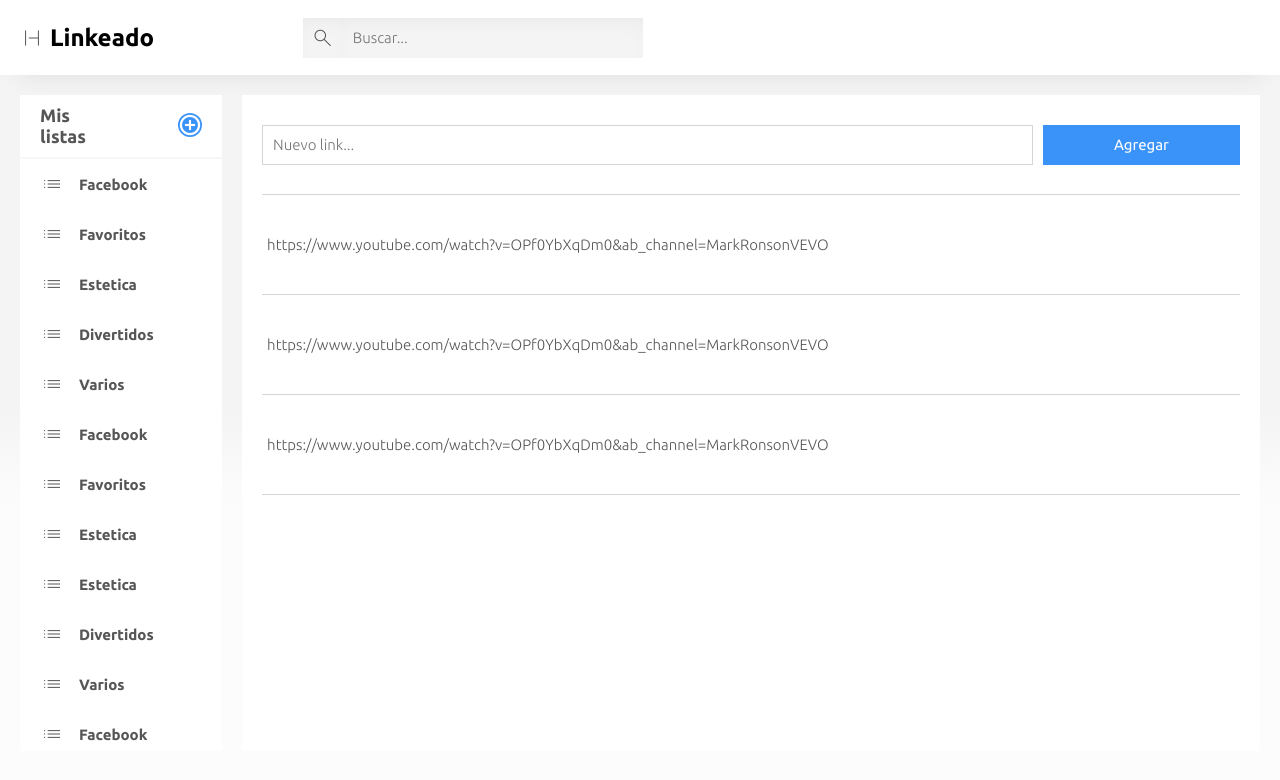
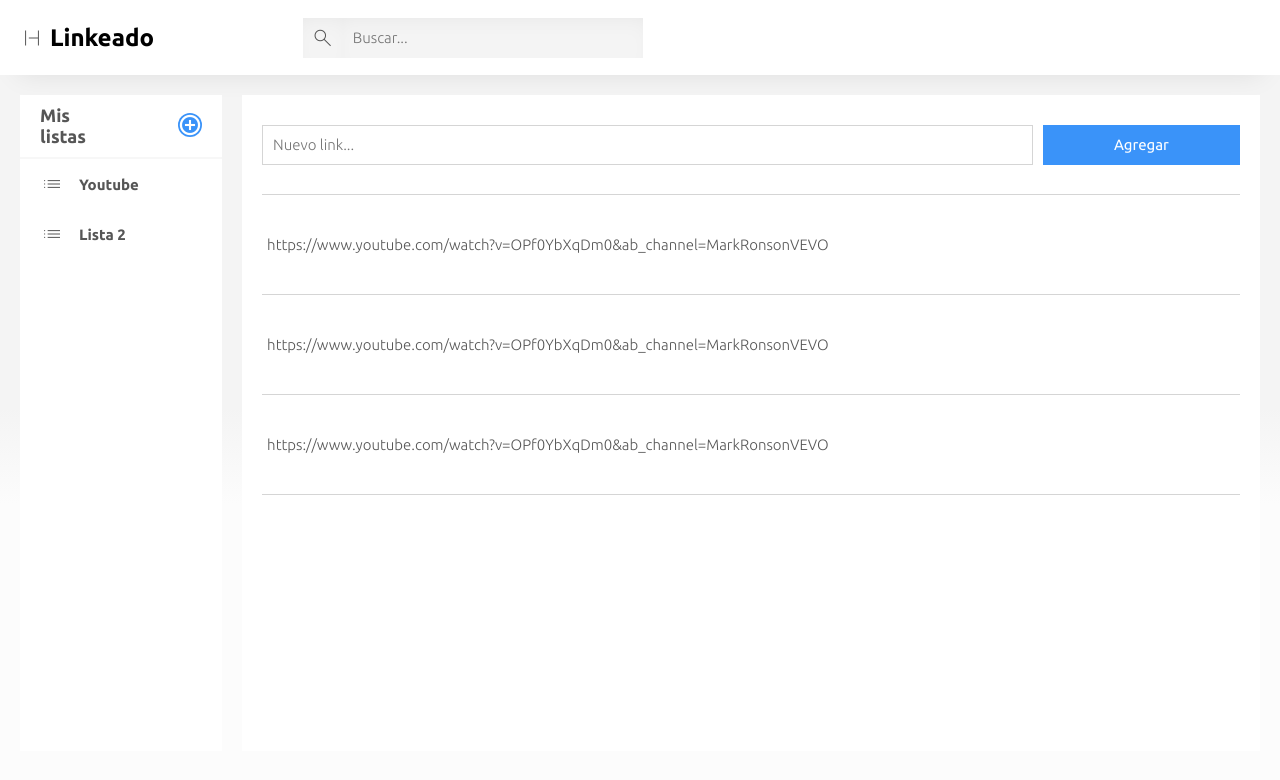
Before and after one commit to nicotole/link-saver-web, a React (Create React App) app in the folder link-saver-web/: page / in a window 1280 px wide. Shown: the top 780 px of the page. Built offline with nearby package versions, Linux system fonts and the light colour scheme; the HTML template or start-up script is replaced by a standard one.

Commit message:
the sidelist now shows all the link lists

```diff
--- a/link-saver-web/src/App.js
+++ b/link-saver-web/src/App.js
@@ -8,7 +8,26 @@ import { useEffect, useState } from 'react';
 
 function App() {
 
-  const [ superList , setSuperList ] = useState([]);
+  const [ superList , setSuperList ] = useState(
+    [
+      {
+        id: 1,
+        nombre: 'Youtube',
+        enlaces: [
+          { id: 0, link: 'https://www.youtube.com/watch?v=OPf0YbXqDm0&ab_channel=MarkRonsonVEVO' },
+          { id: 2, link: 'https://www.youtube.com/watch?v=GBRAnuT48qo' }
+        ]
+      },
+      {
+        id: 2,
+        nombre: 'Lista 2',
+        enlaces: [
+          { id: 3, link: 'https://example.com/link3' },
+          { id: 4, link: 'https://example.com/link4' }
+        ]
+      }
+    ]
+  );
   //superList its a list of lists, this lists save the whole data temporaly
 
   const [ currentList , setCurrentList] =
@@ -52,7 +71,7 @@ function App() {
     <section className='content'>
       <aside>
         <AddBox />
-        <ListLists />
+        <ListLists superList={superList}/>
       </aside>
       <section className='link-list'>
         <AddLink setCurrentList={setCurrentList}/>
--- a/link-saver-web/src/components/Link.js
+++ b/link-saver-web/src/components/Link.js
@@ -2,8 +2,10 @@ import React from 'react'
 
 export const Link = ({link}) => {
   return (
-    <li className='link-card'>
-      <a href={ link.link } rel="noreferrer" target="_blank">{ link.link }</a>
-    </li>
+    <>
+      <li className='link-card'>
+        <a href={ link.link } rel="noreferrer" target="_blank">{ link.link }</a>
+      </li>
+    </>
   )
 }
--- a/link-saver-web/src/components/ListLists.js
+++ b/link-saver-web/src/components/ListLists.js
@@ -1,45 +1,19 @@
 import React from 'react'
 
-export const ListLists = () => {
+export const ListLists = ({superList}) => {
   return (
     <>
-        <ul className="lists">
-            <li><span className="material-symbols-outlined">list</span>Facebook</li>
-            <li><span className="material-symbols-outlined">list</span>Favoritos</li>
-            <li><span className="material-symbols-outlined">list</span>Estetica</li>
-            <li><span className="material-symbols-outlined">list</span>Divertidos</li>
-            <li><span className="material-symbols-outlined">list</span>Varios</li>
-            <li><span className="material-symbols-outlined">list</span>Facebook</li>
-            <li><span className="material-symbols-outlined">list</span>Favoritos</li>
-            <li><span className="material-symbols-outlined">list</span>Estetica</li>
-            <li><span className="material-symbols-outlined">list</span>Estetica</li>
-            <li><span className="material-symbols-outlined">list</span>Divertidos</li>
-            <li><span className="material-symbols-outlined">list</span>Varios</li>
-            <li><span className="material-symbols-outlined">list</span>Facebook</li>
-            <li><span className="material-symbols-outlined">list</span>Favoritos</li>
-            <li><span className="material-symbols-outlined">list</span>Estetica</li>
-            <li><span className="material-symbols-outlined">list</span>Divertidos</li>
-            <li><span className="material-symbols-outlined">list</span>Varios</li>
-            <li><span className="material-symbols-outlined">list</span>Facebook</li>
-            <li><span className="material-symbols-outlined">list</span>Favoritos</li>
-            <li><span className="material-symbols-outlined">list</span>Estetica</li>
-            <li><span className="material-symbols-outlined">list</span>Estetica</li>
-            <li><span className="material-symbols-outlined">list</span>Divertidos</li>
-            <li><span className="material-symbols-outlined">list</span>Divertidos</li>
-            <li><span className="material-symbols-outlined">list</span>Varios</li>
-            <li><span className="material-symbols-outlined">list</span>Facebook</li>
-            <li><span className="material-symbols-outlined">list</span>Favoritos</li>
-            <li><span className="material-symbols-outlined">list</span>Estetica</li>
-            <li><span className="material-symbols-outlined">list</span>Estetica</li>
-            <li><span className="material-symbols-outlined">list</span>Divertidos</li>
-            <li><span className="material-symbols-outlined">list</span>Divertidos</li>
-            <li><span className="material-symbols-outlined">list</span>Varios</li>
-            <li><span className="material-symbols-outlined">list</span>Facebook</li>
-            <li><span className="material-symbols-outlined">list</span>Favoritos</li>
-            <li><span className="material-symbols-outlined">list</span>Estetica</li>
-            <li><span className="material-symbols-outlined">list</span>Estetica</li>
-            <li><span className="material-symbols-outlined">list</span>Divertidos</li>
-        </ul>
+      <ul className="lists">
+      {superList != null ? (
+          superList.map( link => (
+            <li><span className="material-symbols-outlined">list</span>{link.nombre}</li>
+          ))
+        )
+        :(
+          <p>No Listas</p>
+        )
+      }
+      </ul>
     </>
   )
 }
```
Also changed, not shown: link-saver-web/src/components/AddLink.js (+6 -6 lines), link-saver-web/public/style.css (line endings or trailing spaces).
